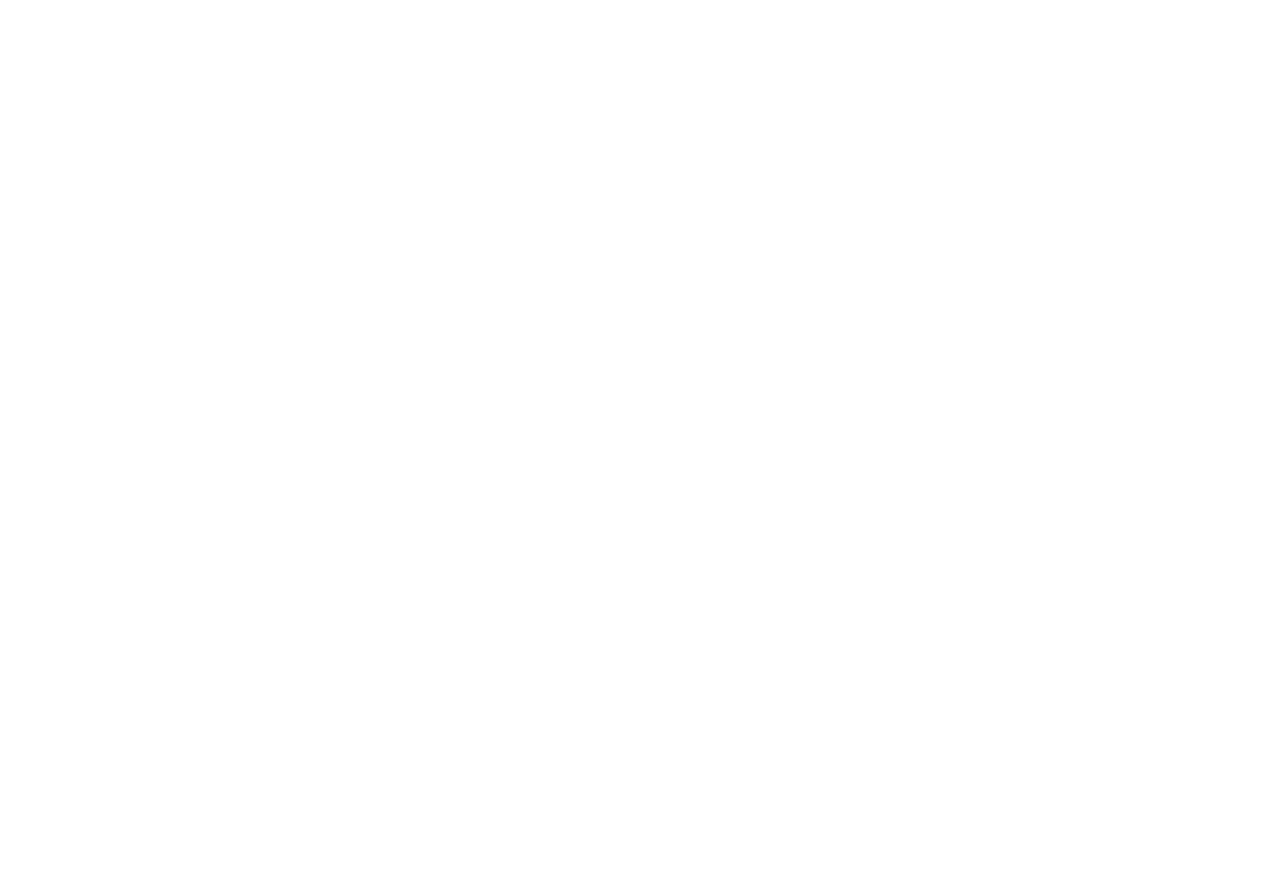
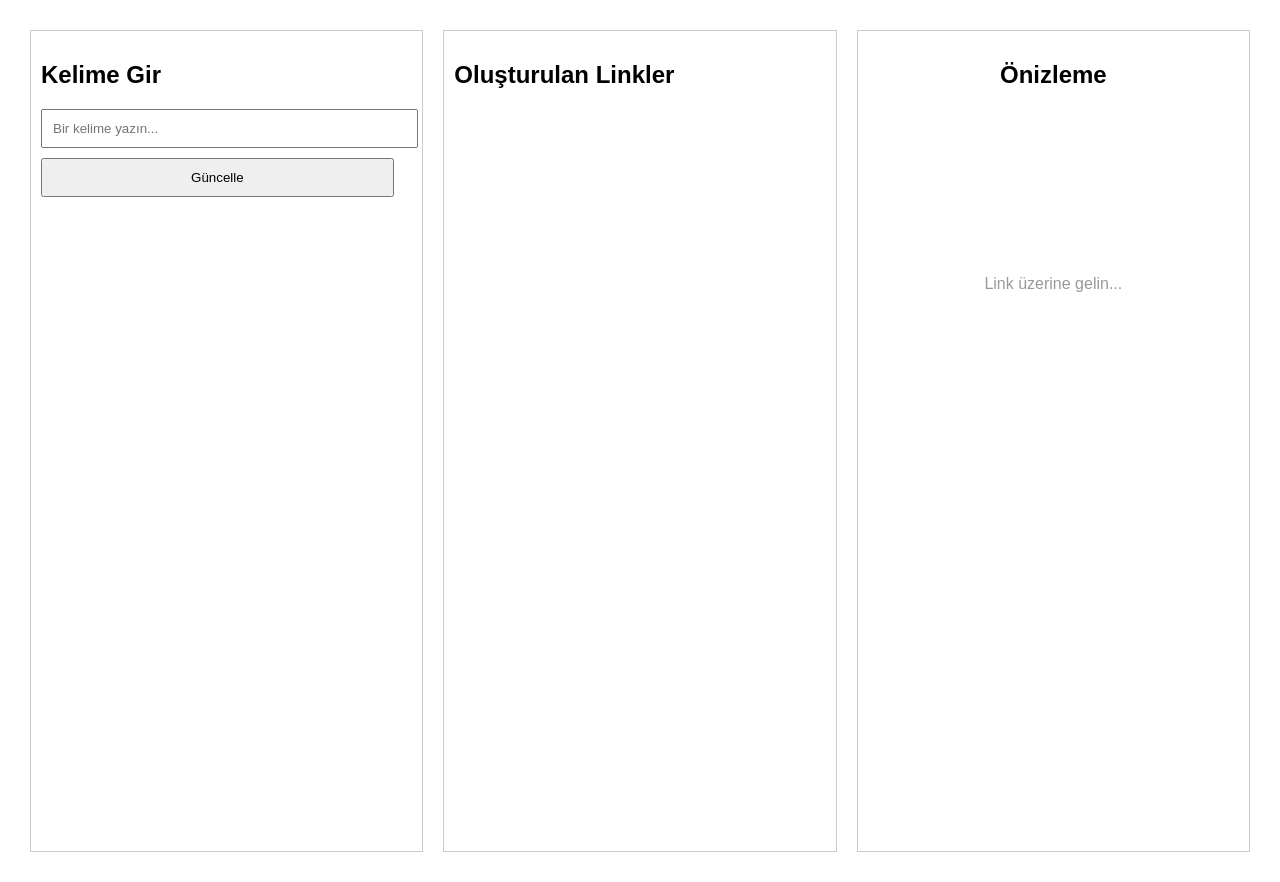
Before and after one commit to s3audi/stackblitz, a website: page 3.sutun.html in a window 1280 px wide. Before the commit the page ends 800 px from the top, so only its background shows below. Drawn offline with Linux system fonts and the light colour scheme.

Commit message:
3sutun rev

```diff
--- a/3.sutun.html
+++ b/3.sutun.html
@@ -42,3 +42,84 @@
         .preview {
             text-align: center;
         }
+        .placeholder {
+            color: #999;
+            font-size: 16px;
+            margin-top: 50%;
+        }
+    </style>
+</head>
+<body>
+    <div class="column">
+        <h2>Kelime Gir</h2>
+        <input type="text" id="wordInput" placeholder="Bir kelime yazın...">
+        <button onclick="generateLinks()">Güncelle</button>
+    </div>
+    <div class="column links" id="linkColumn">
+        <h2>Oluşturulan Linkler</h2>
+        <!-- Linkler buraya eklenecek -->
+    </div>
+    <div class="column preview" id="previewColumn">
+        <h2>Önizleme</h2>
+        <div class="placeholder">Link üzerine gelin...</div>
+    </div>
+
+    <script>
+        function generateLinks() {
+            const input = document.getElementById('wordInput').value.trim();
+            const linkColumn = document.getElementById('linkColumn');
+            const previewColumn = document.getElementById('previewColumn');
+
+            // Sağ sütunu ve önizleme sütununu temizle
+            linkColumn.innerHTML = '<h2>Oluşturulan Linkler</h2>';
+            previewColumn.innerHTML = '<h2>Önizleme</h2><div class="placeholder">Link üzerine gelin...</div>';
+
+            if (input === '') {
+                linkColumn.innerHTML += '<p>Lütfen bir kelime girin.</p>';
+                return;
+            }
+
+            // Concatenate formülleri ile 10 farklı link oluştur
+            const baseUrls = [
+                'https://example.com/search?q=',
+                'https://anotherexample.com/find/',
+                'https://yetanother.com/query/',
+                'https://testsite.com/item/',
+                'https://myapp.com/result/',
+                'https://coolapp.com/view/',
+                'https://website.com/products/',
+                'https://appstore.com/apps/',
+                'https://service.com/tools/',
+                'https://platform.com/info/'
+            ];
+
+            baseUrls.forEach((baseUrl, index) => {
+                const fullUrl = baseUrl + encodeURIComponent(input);
+                const link = document.createElement('a');
+                link.href = fullUrl;
+                link.textContent = `Link ${index + 1}: ${fullUrl}`;
+                link.target = '_blank'; // Yeni sekmede aç
+
+                // Mouse rollover için event listener
+                link.addEventListener('mouseover', () => showPreview(fullUrl));
+                link.addEventListener('mouseout', () => clearPreview());
+
+                linkColumn.appendChild(link);
+            });
+        }
+
+        function showPreview(url) {
+            const previewColumn = document.getElementById('previewColumn');
+            previewColumn.innerHTML = '<h2>Önizleme</h2>';
+            const iframe = document.createElement('iframe');
+            iframe.src = url;
+            previewColumn.appendChild(iframe);
+        }
+
+        function clearPreview() {
+            const previewColumn = document.getElementById('previewColumn');
+            previewColumn.innerHTML = '<h2>Önizleme</h2><div class="placeholder">Link üzerine gelin...</div>';
+        }
+    </script>
+</body>
+</html>
```
